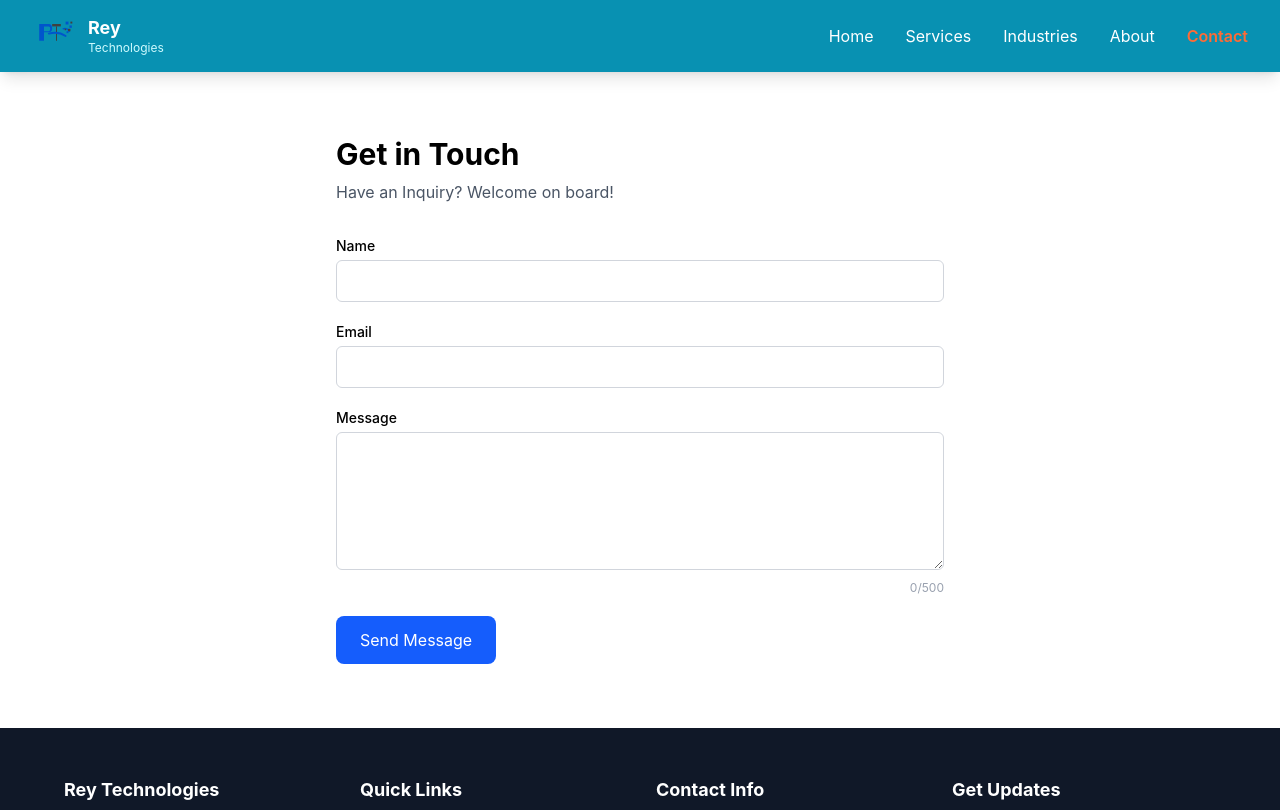
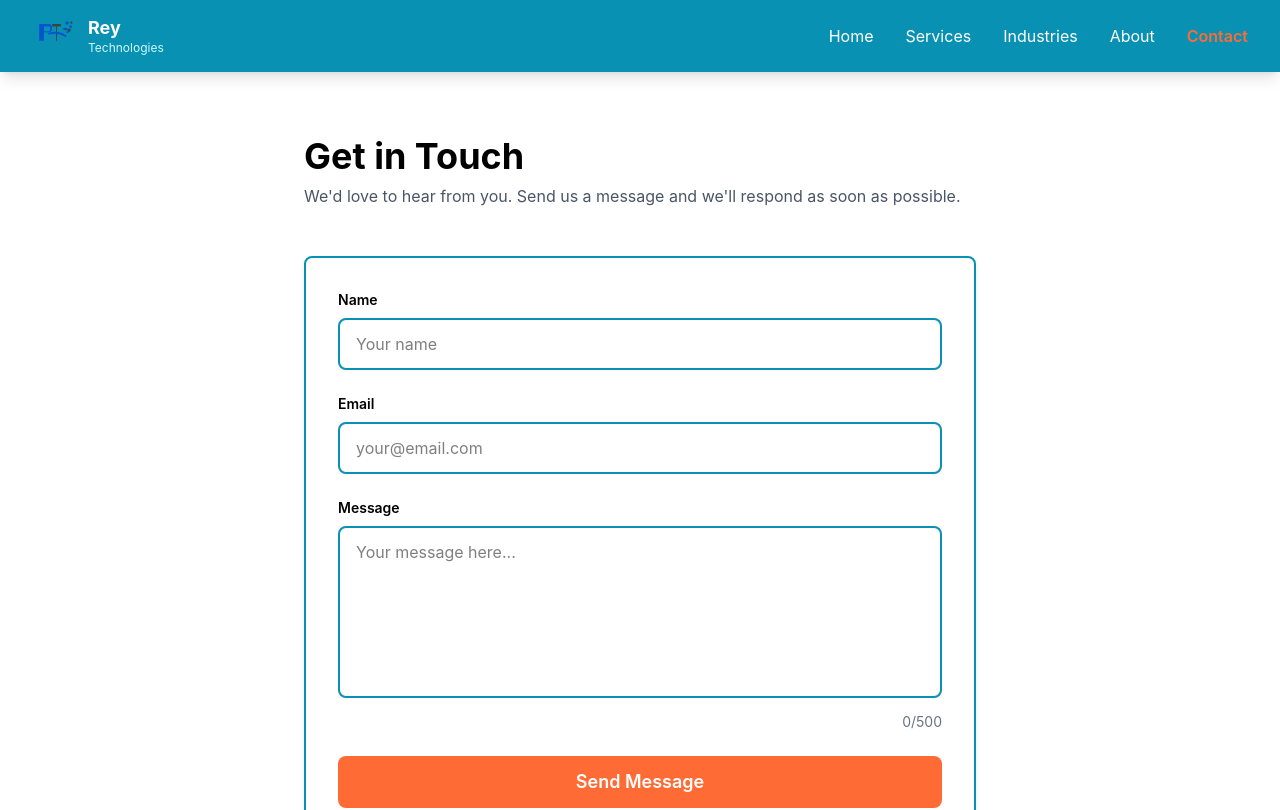
Before and after one commit to Gershom2022/rey-technologies, a React (Vite) app: page /contact in a window 1280 px wide. Shown: the top 810 px of the page. Built offline with nearby package versions, Linux system fonts and the light colour scheme; no server answers.

Commit message:
Updated Contact.jsx to look professional wit colors and placeholders for the inputs

```diff
--- a/src/pages/Contact.jsx
+++ b/src/pages/Contact.jsx
@@ -4,12 +4,8 @@ import { isValidEmail } from "../utils/validation";
 const API_URL = import.meta.env.VITE_API_URL || 'http://localhost:5000';
 
 function Contact() {
-  const [formData, setFormData] = useState({
-    name: '',
-    email: '',
-    message: ''
-  });
-  const [status, setStatus] = useState('idle'); // idle | submitting | success | error
+  const [formData, setFormData] = useState({ name: '', email: '', message: '' });
+  const [status, setStatus] = useState('idle');
   const [errors, setErrors] = useState({});
 
   const handleChange = (e) => {
@@ -19,30 +15,13 @@ function Contact() {
 
   const validate = () => {
     const errors = {};
-
-    // Name validation
-    if (!formData.name.trim()) {
-      errors.name = 'Name is required';
-    } else if (formData.name.trim().length < 4) {
-      errors.name = 'Name must be at least 4 characters';
-    }
-
-    // Email validation
-    if (!formData.email.trim()) {
-      errors.email = 'Email is required';
-    } else if (!isValidEmail(formData.email)) {
-      errors.email = 'Please enter a valid email address';
-    }
-
-    // Message validation
-    if (!formData.message.trim()) {
-      errors.message = 'Message is required';
-    } else if (formData.message.trim().length < 10) {
-      errors.message = 'Message must be at least 10 characters';
-    } else if (formData.message.trim().length > 500) {
-      errors.message = 'Message must not exceed 500 characters';
-    }
-
+    if (!formData.name.trim()) errors.name = 'Name is required';
+    else if (formData.name.trim().length < 4) errors.name = 'Name must be at least 4 characters';
+    if (!formData.email.trim()) errors.email = 'Email is required';
+    else if (!isValidEmail(formData.email)) errors.email = 'Please enter a valid email address';
+    if (!formData.message.trim()) errors.message = 'Message is required';
+    else if (formData.message.trim().length < 10) errors.message = 'Message must be at least 10 characters';
+    else if (formData.message.trim().length > 500) errors.message = 'Message must not exceed 500 characters';
     return errors;
   };
 
@@ -50,7 +29,6 @@ function Contact() {
     e.preventDefault();
     const validationErrors = validate();
     setErrors(validationErrors);
-
     if (Object.keys(validationErrors).length > 0) return;
 
     setStatus('submitting');
@@ -70,87 +48,104 @@ function Contact() {
 
       setStatus('success');
       setFormData({ name: '', email: '', message: '' });
-      // Clear success message after 5 seconds
       setTimeout(() => setStatus('idle'), 5000);
     } catch (err) {
-      console.error('Error submitting form:', err);
+      console.error(err);
       setStatus('error');
-      // Clear error message after 5 seconds
-      setTimeout(() => setStatus('idle'), 5000);
     }
   };
 
   return (
-    <div className="py-16 px-8 max-w-2xl mx-auto">
-      <h1 className="text-3xl font-bold mb-2">Get in Touch</h1>
-      <p className="text-gray-600 mb-8">Have an Inquiry? Welcome on board!</p>
+    <section className="py-16 px-8 bg-light">
+      <div className="max-w-2xl mx-auto">
+        <h1 className="text-4xl font-bold mb-2 text-dark">Get in Touch</h1>
+        <p className="text-gray-600 mb-12">We'd love to hear from you. Send us a message and we'll respond as soon as possible.</p>
 
-      <form onSubmit={handleSubmit} className="space-y-5">
+        <form onSubmit={handleSubmit} className="space-y-6 bg-white p-8 rounded-lg shadow-md border-2 border-primary border-opacity-20">
+          {/* Name Field */}
           <div>
-          <label className="block text-sm font-medium mb-1">Name</label>
+            <label className="block text-sm font-semibold text-dark mb-2">Name</label>
             <input
               type="text"
               name="name"
               value={formData.name}
               onChange={handleChange}
               disabled={status === 'submitting'}
-            className={`w-full border rounded-md px-3 py-2 focus:outline-none focus:border-blue-500 disabled:bg-gray-100 disabled:cursor-not-allowed ${
-              errors.name ? 'border-red-500' : 'border-gray-300'
-            }`}
+              className={`w-full border-2 rounded-lg px-4 py-3 focus:outline-none transition-all ${
+                errors.name
+                  ? 'border-red-500 focus:border-red-600'
+                  : 'border-primary focus:border-secondary focus:ring-2 focus:ring-primary focus:ring-opacity-20'
+              } disabled:opacity-50 disabled:bg-gray-100`}
+              placeholder="Your name"
             />
             {errors.name && <p className="text-red-500 text-sm mt-1">{errors.name}</p>}
           </div>
 
+          {/* Email Field */}
           <div>
-          <label className="block text-sm font-medium mb-1">Email</label>
+            <label className="block text-sm font-semibold text-dark mb-2">Email</label>
             <input
               type="email"
               name="email"
               value={formData.email}
               onChange={handleChange}
               disabled={status === 'submitting'}
-            className={`w-full border rounded-md px-3 py-2 focus:outline-none focus:border-blue-500 disabled:bg-gray-100 disabled:cursor-not-allowed ${
-              errors.email ? 'border-red-500' : 'border-gray-300'
-            }`}
+              className={`w-full border-2 rounded-lg px-4 py-3 focus:outline-none transition-all ${
+                errors.email
+                  ? 'border-red-500 focus:border-red-600'
+                  : 'border-primary focus:border-secondary focus:ring-2 focus:ring-primary focus:ring-opacity-20'
+              } disabled:opacity-50 disabled:bg-gray-100`}
+              placeholder="your@email.com"
             />
             {errors.email && <p className="text-red-500 text-sm mt-1">{errors.email}</p>}
           </div>
 
+          {/* Message Field */}
           <div>
-          <label className="block text-sm font-medium mb-1">Message</label>
+            <label className="block text-sm font-semibold text-dark mb-2">Message</label>
             <textarea
               name="message"
               value={formData.message}
               onChange={handleChange}
-            rows={5}
               disabled={status === 'submitting'}
-            className={`w-full border rounded-md px-3 py-2 focus:outline-none focus:border-blue-500 disabled:bg-gray-100 disabled:cursor-not-allowed ${
-              errors.message ? 'border-red-500' : 'border-gray-300'
-            }`}
+              rows="6"
+              className={`w-full border-2 rounded-lg px-4 py-3 focus:outline-none transition-all resize-none ${
+                errors.message
+                  ? 'border-red-500 focus:border-red-600'
+                  : 'border-primary focus:border-secondary focus:ring-2 focus:ring-primary focus:ring-opacity-20'
+              } disabled:opacity-50 disabled:bg-gray-100`}
+              placeholder="Your message here..."
             />
-          {errors.message && <p className="text-red-500 text-sm mt-1">{errors.message}</p>}
-          <p className="text-gray-400 text-xs mt-1 text-right">
-            {formData.message.length}/500
-          </p>
+            <div className="flex justify-between mt-2">
+              <p className="text-red-500 text-sm">{errors.message || ''}</p>
+              <p className="text-gray-500 text-sm">{formData.message.length}/500</p>
+            </div>
           </div>
 
+          {/* Status Messages */}
+          {status === 'success' && (
+            <p className="bg-green-100 text-green-700 px-4 py-3 rounded-lg text-sm font-medium">
+              ✓ Thanks for reaching out! We'll get back to you soon.
+            </p>
+          )}
+
+          {status === 'error' && (
+            <p className="bg-red-100 text-red-700 px-4 py-3 rounded-lg text-sm font-medium">
+              ✗ Something went wrong. Please try again.
+            </p>
+          )}
+
+          {/* Submit Button */}
           <button
             type="submit"
             disabled={status === 'submitting'}
-          className="bg-blue-600 text-white px-6 py-3 rounded-lg hover:bg-blue-700 disabled:bg-gray-400 disabled:cursor-not-allowed transition-colors w-full sm:w-auto"
+            className="w-full bg-accent text-white py-3 rounded-lg font-semibold text-lg hover:brightness-110 disabled:opacity-60 disabled:cursor-not-allowed transition-all duration-300 transform hover:scale-105"
           >
             {status === 'submitting' ? 'Sending...' : 'Send Message'}
           </button>
-
-        {status === 'success' && (
-          <p className="text-green-600 text-sm mt-2">✓ Thanks! We'll be in touch soon.</p>
-        )}
-
-        {status === 'error' && (
-          <p className="text-red-600 text-sm mt-2">✗ Failed to send message. Please try again later.</p>
-        )}
         </form>
       </div>
+    </section>
   );
 }
 
```
Lines whose indentation alone changed are shown as unchanged.
